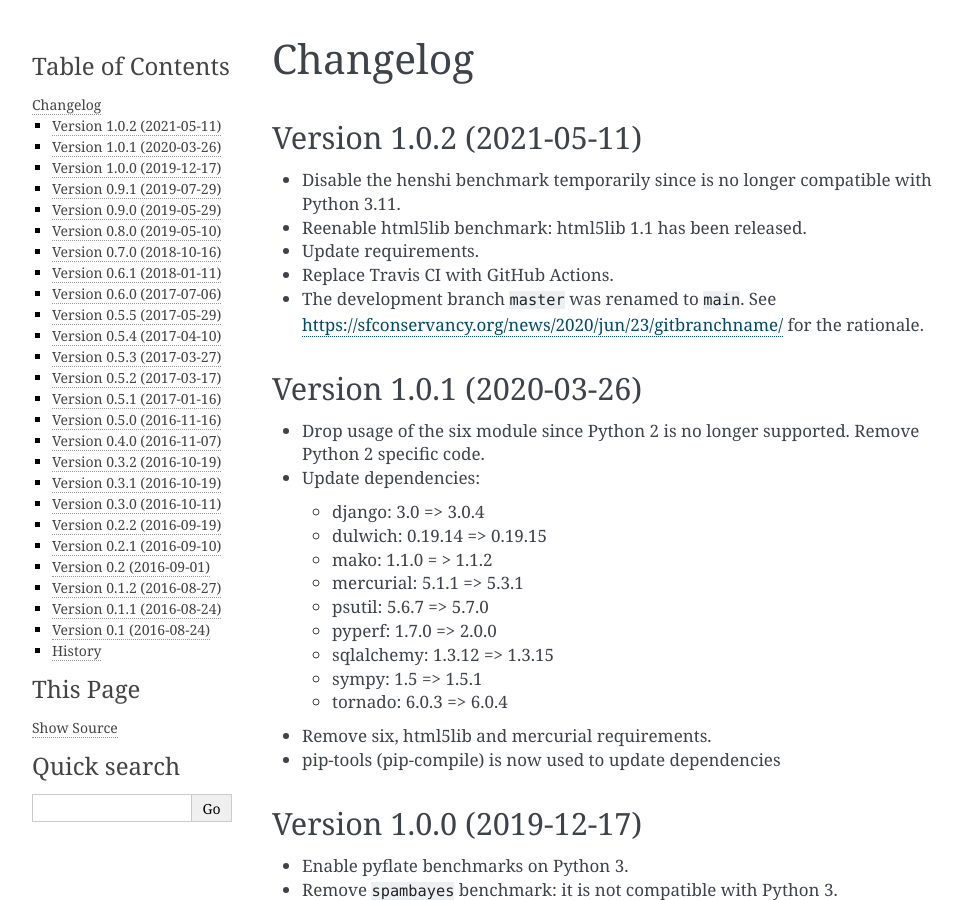
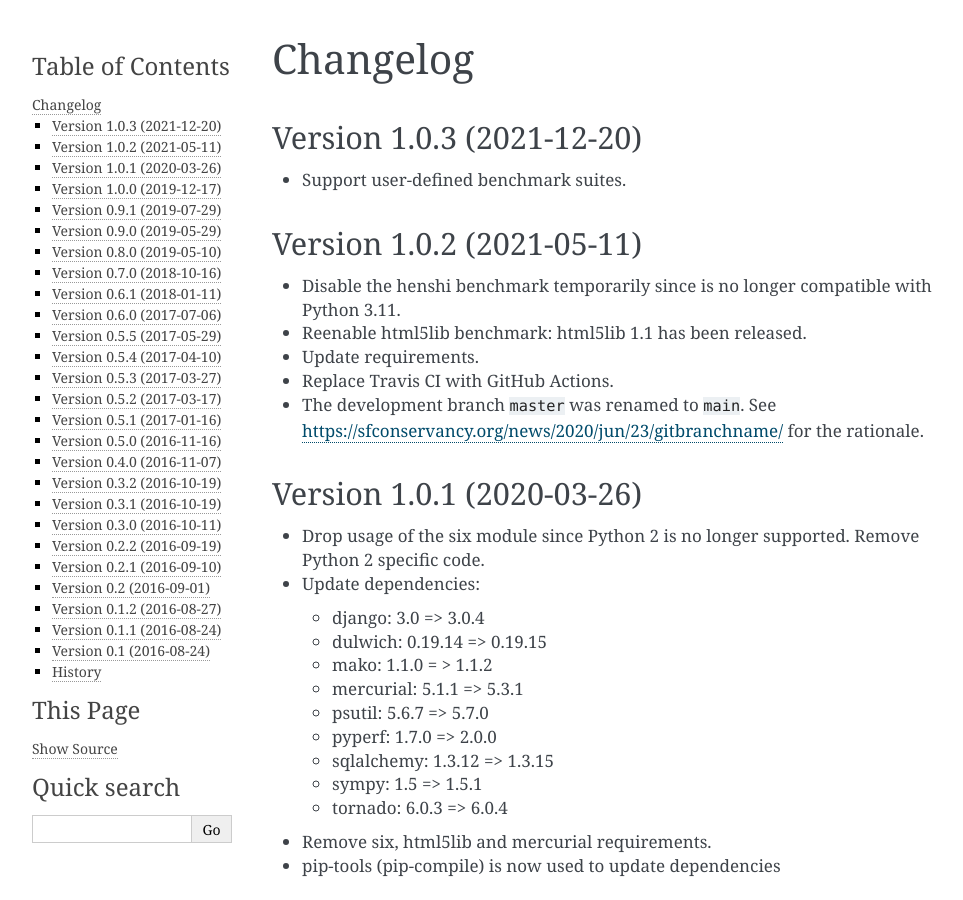
Before and after one commit to python/pyperformance, a Sphinx documentation site: the page built from doc/changelog.rst, in a window 1280 px wide and 900 px high. Shown: the whole window, without its empty margins (148-1111 px from the left). Built offline with Sphinx 7.4.7, drawn with Linux system fonts in a browser that asks for light colours.

Commit message:
Prepare release 1.0.3

```diff
--- a/doc/changelog.rst
+++ b/doc/changelog.rst
@@ -1,5 +1,10 @@
 Changelog
 =========
+
+Version 1.0.3 (2021-12-20)
+-------------
+
+* Support user-defined benchmark suites.
 
 Version 1.0.2 (2021-05-11)
 -------------
```
Also changed, not shown: 1 other file.
